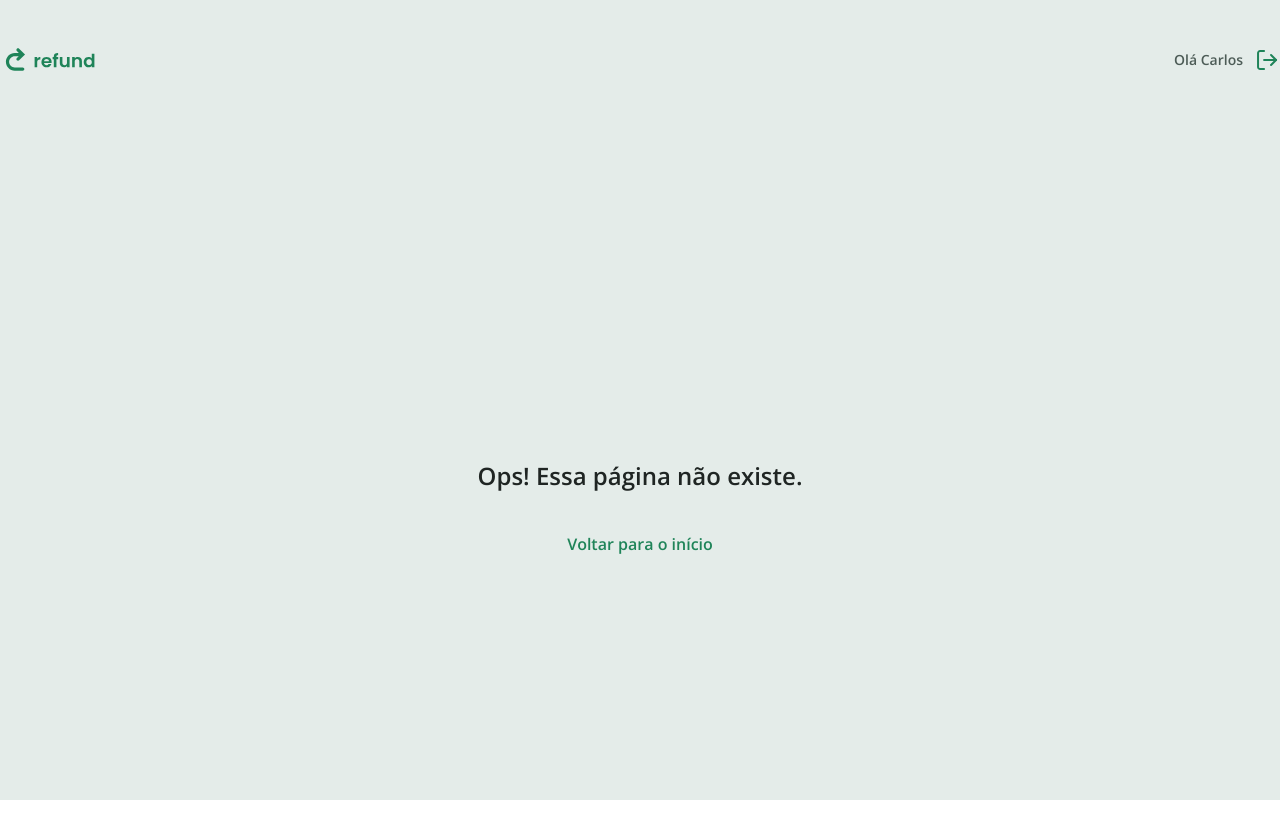
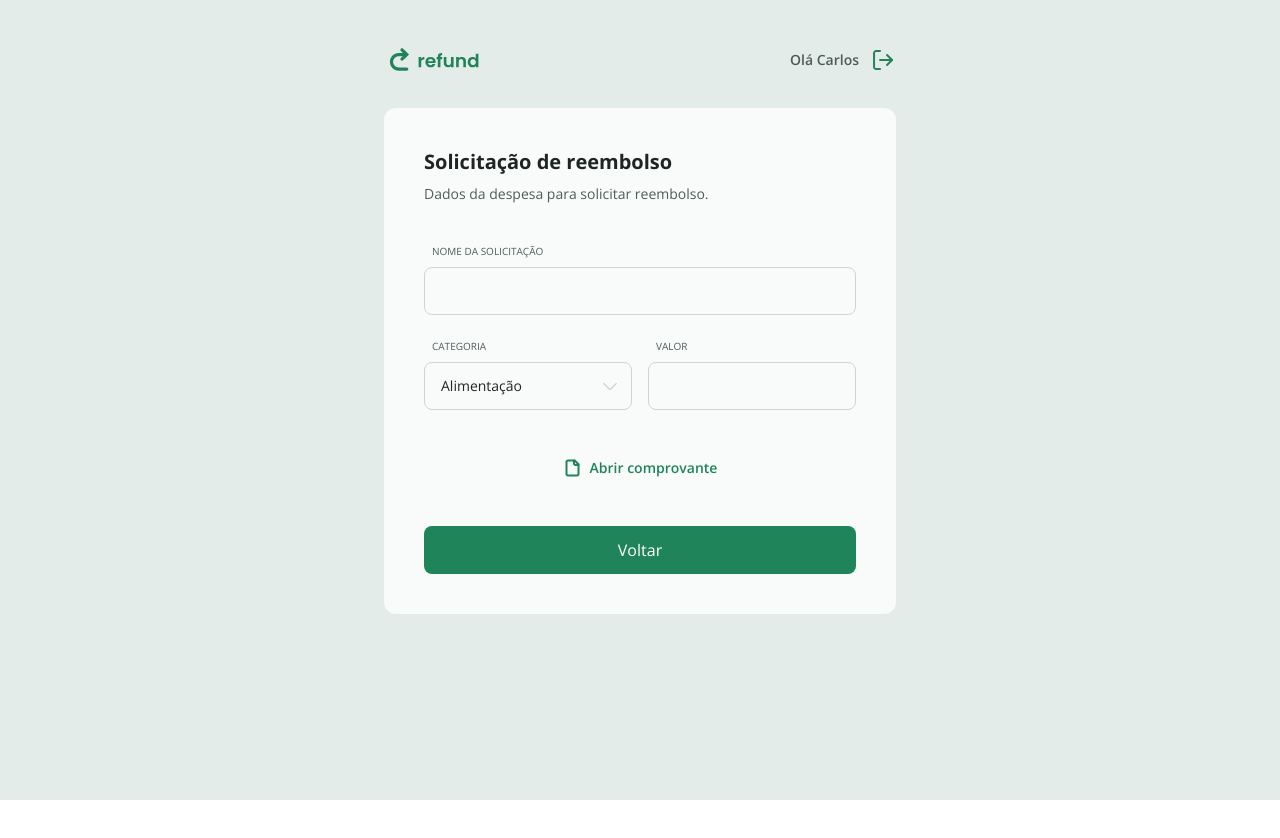
Before and after one commit to carlos-hfc/refund, a React (Vite) app: page /refund/1 in a window 1280 px wide. Shown: the top 838 px of the page. After the commit the page ends 800 px from the top, so only its background shows below. Built offline with nearby package versions, Linux system fonts and the light colour scheme.

Commit message:
feat: add page to view refund

```diff
--- a/src/components/upload.tsx
+++ b/src/components/upload.tsx
@@ -15,7 +15,7 @@ export function Upload({ filename = null, ...props }: UploadProps) {
         <input
           type="file"
           id="upload"
-          className="hidden"
+          className="hidden peer"
           {...props}
         />
 
@@ -25,7 +25,7 @@ export function Upload({ filename = null, ...props }: UploadProps) {
 
         <label
           htmlFor="upload"
-          className="flex h-12 px-4 items-center bg-green-100 rounded-lg cursor-pointer disabled:opacity-50 hover:bg-green-200 transition ease-linear"
+          className="flex h-12 px-4 items-center bg-green-100 rounded-lg cursor-pointer peer-disabled:opacity-50 peer-disabled:pointer-events-none hover:bg-green-200 transition ease-linear"
         >
           <img
             src={uploadImg}
--- a/src/pages/dashboard.tsx
+++ b/src/pages/dashboard.tsx
@@ -29,9 +29,9 @@ export function Dashboard() {
         </Button>
       </form>
 
-      <div className="mt-6 flex flex-col gap-4 max-h-85.5 overflow-y-auto">
+      <div className="my-6 flex flex-col gap-4 max-h-85.5 overflow-y-auto">
         <RefundItem
-          to=""
+          to="/refund/1"
           data={EXAMPLE}
         />
       </div>
--- a/src/pages/refund.tsx
+++ b/src/pages/refund.tsx
@@ -1,3 +1,6 @@
+import { Link, useParams } from "react-router"
+
+import fileImg from "@/assets/file.svg"
 import { Button } from "@/components/button"
 import { Input } from "@/components/input"
 import { Select } from "@/components/select"
@@ -5,6 +8,8 @@ import { Upload } from "@/components/upload"
 import { CATEGORIES, CATEGORIES_KEYS } from "@/utils/categories"
 
 export function Refund() {
+  const { id } = useParams<"id">()
+
   return (
     <form className="bg-gray-500 w-full rounded-xl flex flex-col p-10 gap-6 lg:w-lg">
       <header>
@@ -19,12 +24,14 @@ export function Refund() {
       <Input
         required
         legend="Nome da solicitação"
+        disabled={!!id}
       />
 
       <div className="flex gap-4">
         <Select
           required
           legend="Categoria"
+          disabled={!!id}
         >
           {CATEGORIES_KEYS.map(category => (
             <option
@@ -39,12 +46,27 @@ export function Refund() {
         <Input
           required
           legend="Valor"
+          disabled={!!id}
         />
       </div>
 
-      <Upload />
+      {id ? (
+        <Link
+          to=""
+          target="_blank"
+          className="text-sm text-green-100 font-semibold flex items-center justify-center gap-2 my-6 hover:opacity-70 transition ease-linear"
+        >
+          <img
+            src={fileImg}
+            alt=""
+          />
+          Abrir comprovante
+        </Link>
+      ) : (
+        <Upload disabled={!!id} />
+      )}
 
-      <Button type="submit">Enviar</Button>
+      <Button type="submit">{id ? "Voltar" : "Enviar"}</Button>
     </form>
   )
 }
--- a/src/routes/manager-routes.tsx
+++ b/src/routes/manager-routes.tsx
@@ -3,6 +3,7 @@ import { Route, Routes } from "react-router"
 import { AppLayout } from "@/layouts/app-layout"
 import { Dashboard } from "@/pages/dashboard"
 import { NotFound } from "@/pages/not-found"
+import { Refund } from "@/pages/refund"
 
 export function ManagerRoutes() {
   return (
@@ -16,6 +17,10 @@ export function ManagerRoutes() {
           element={<Dashboard />}
         />
         <Route
+          path="/refund/:id"
+          element={<Refund />}
+        />
+        <Route
           path="*"
           element={<NotFound />}
         />
```
